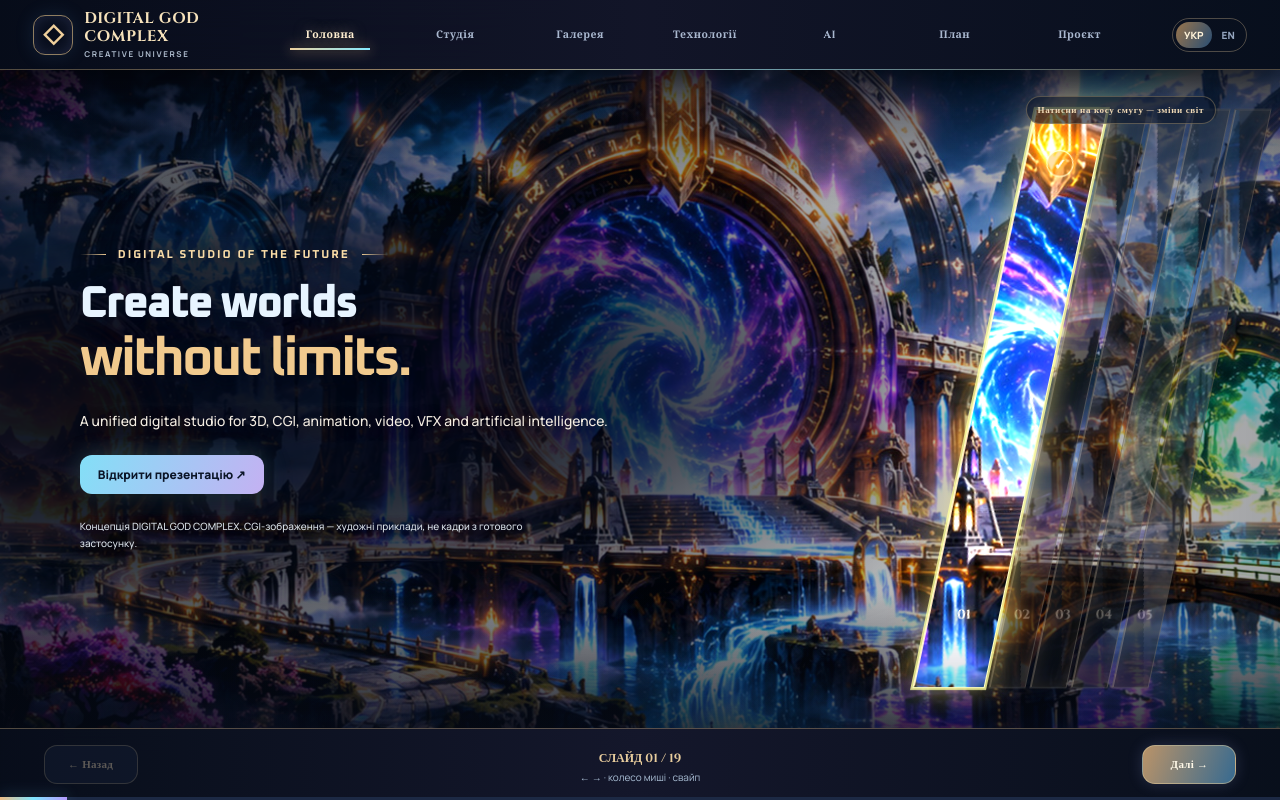
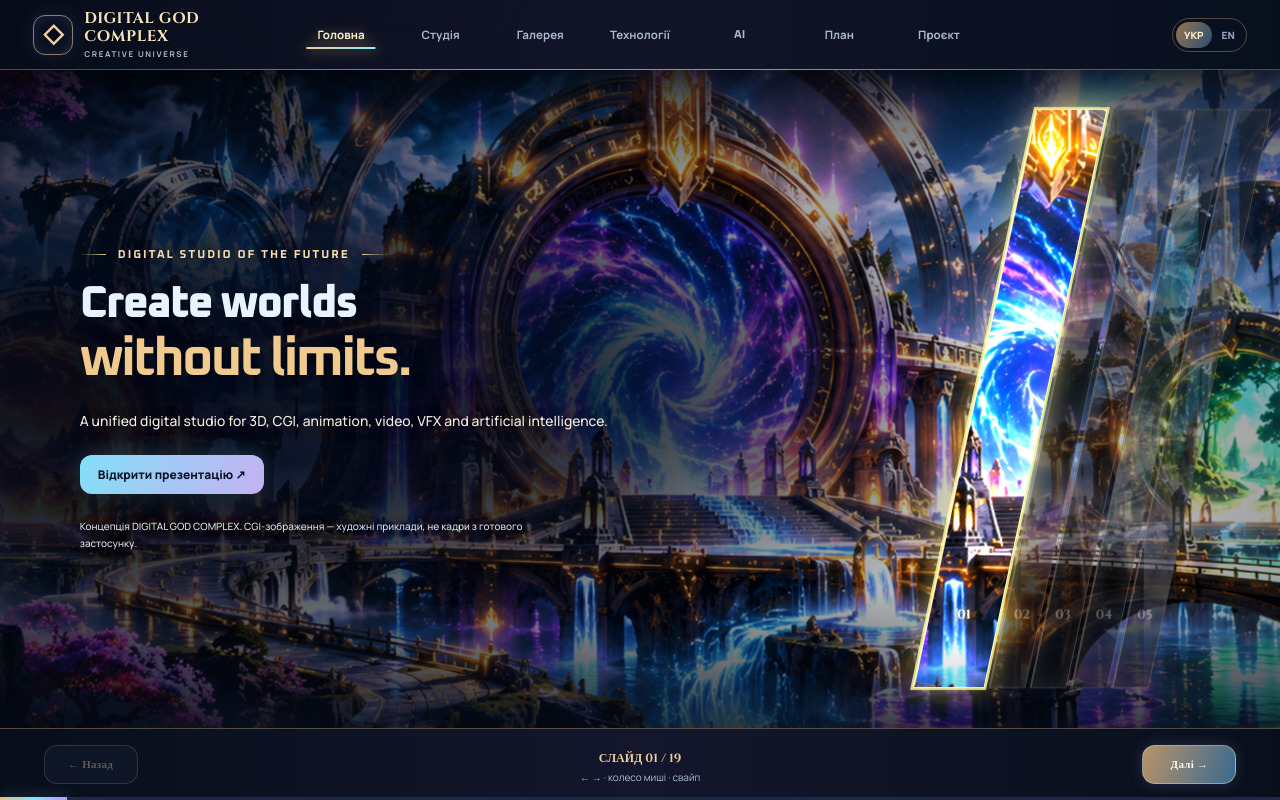
Before and after one commit to AndriyVeremchuck/DIGITAL-GOD-COMPLEX-WEB, a plain HTML site: page index.html in a window 1280 px wide. Drawn offline with nearby package versions, Linux system fonts and the light colour scheme.

Commit message:
style(site): centered compact Oxanium navigation; hide stripe caption and checkmark

```diff
--- a/assets/deck.css
+++ b/assets/deck.css
@@ -623,3 +623,38 @@ button{font:inherit;cursor:pointer}a{color:inherit;text-decoration:none}img{disp
 @media(prefers-reduced-motion:reduce){
  .hero-stripes .stripe,.hero-stripes .stripe .stripe-image{transition:none!important}
 }
+
+
+/* Compact, truly centered top navigation: ~30% tighter than previous full-width layout. */
+@media(min-width:1101px){
+ .topbar{justify-content:space-between}
+ .topnav{
+  position:absolute!important;
+  left:50%!important;top:50%!important;
+  transform:translate(-50%,-50%)!important;
+  width:min(700px,54vw)!important;
+  max-width:calc(100% - 410px)!important;
+  flex:0 0 auto!important;
+  margin:0!important;padding:0!important;
+  display:flex!important;align-items:center!important;justify-content:center!important;
+  gap:clamp(3px,.5vw,10px)!important;
+  overflow:visible!important;
+ }
+ .topnav button{
+  flex:1 1 0!important;min-width:0!important;
+  padding:11px 3px!important;
+  font-family:'Oxanium',Manrope,Arial,sans-serif!important;
+  font-size:clamp(11px,.9vw,14px)!important;
+  font-weight:700!important;letter-spacing:.005em!important;text-align:center!important;
+ }
+ .language{margin-left:auto!important}
+}
+@media(min-width:761px) and (max-width:1100px){
+ .topnav{margin-left:auto!important;gap:2px!important;justify-content:center!important}
+ .topnav button{font-family:'Oxanium',Manrope,Arial,sans-serif!important;font-weight:700!important;letter-spacing:0!important;padding-inline:5px!important}
+}
+@media(max-width:760px){
+ .topnav button{font-family:'Oxanium',Manrope,Arial,sans-serif!important;font-weight:700!important;letter-spacing:0!important}
+}
+/* The luminous edge replaces the unnecessary tooltip and checkmark. */
+.stripe-tip,.hero-stripes .stripe-active-marker{display:none!important}
```
